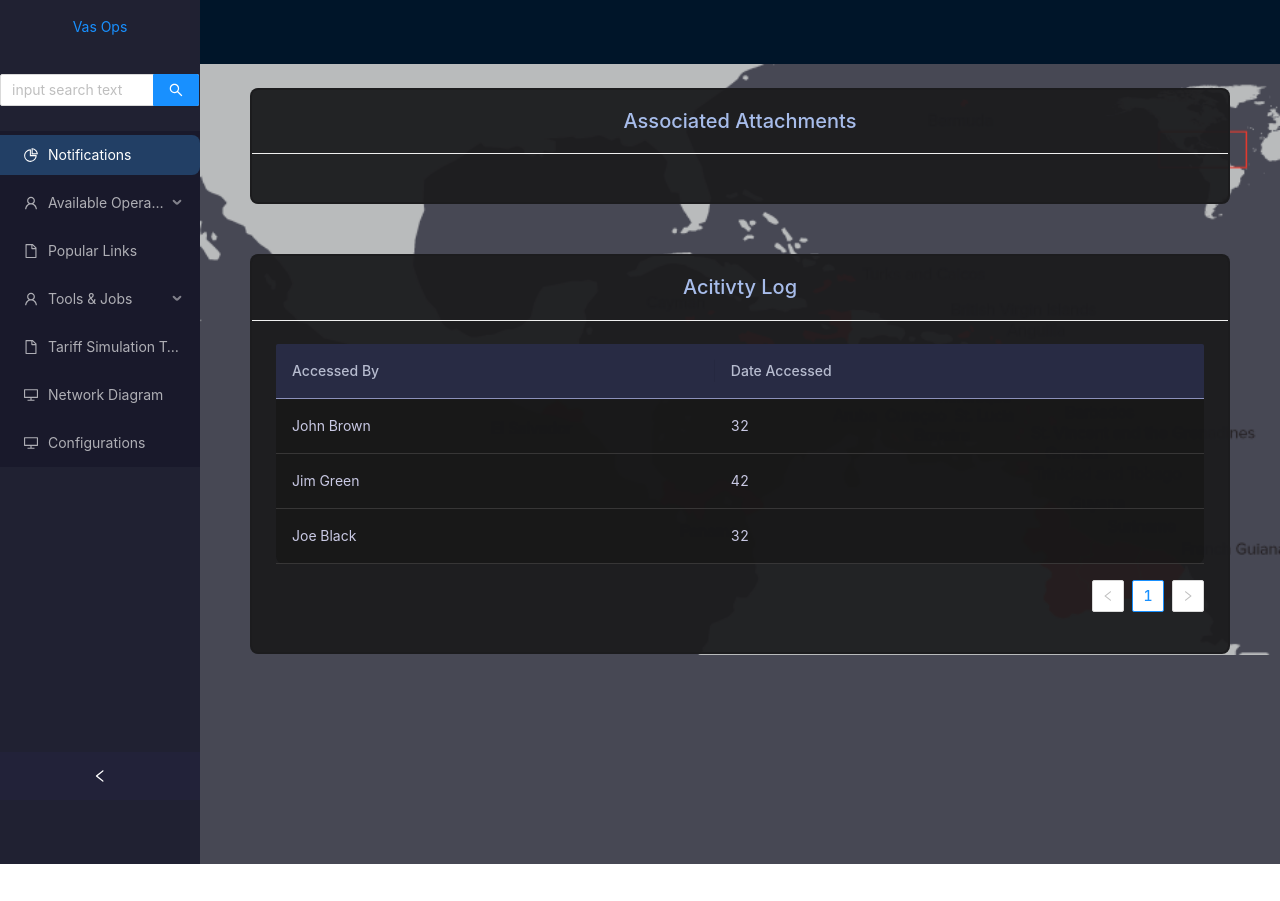
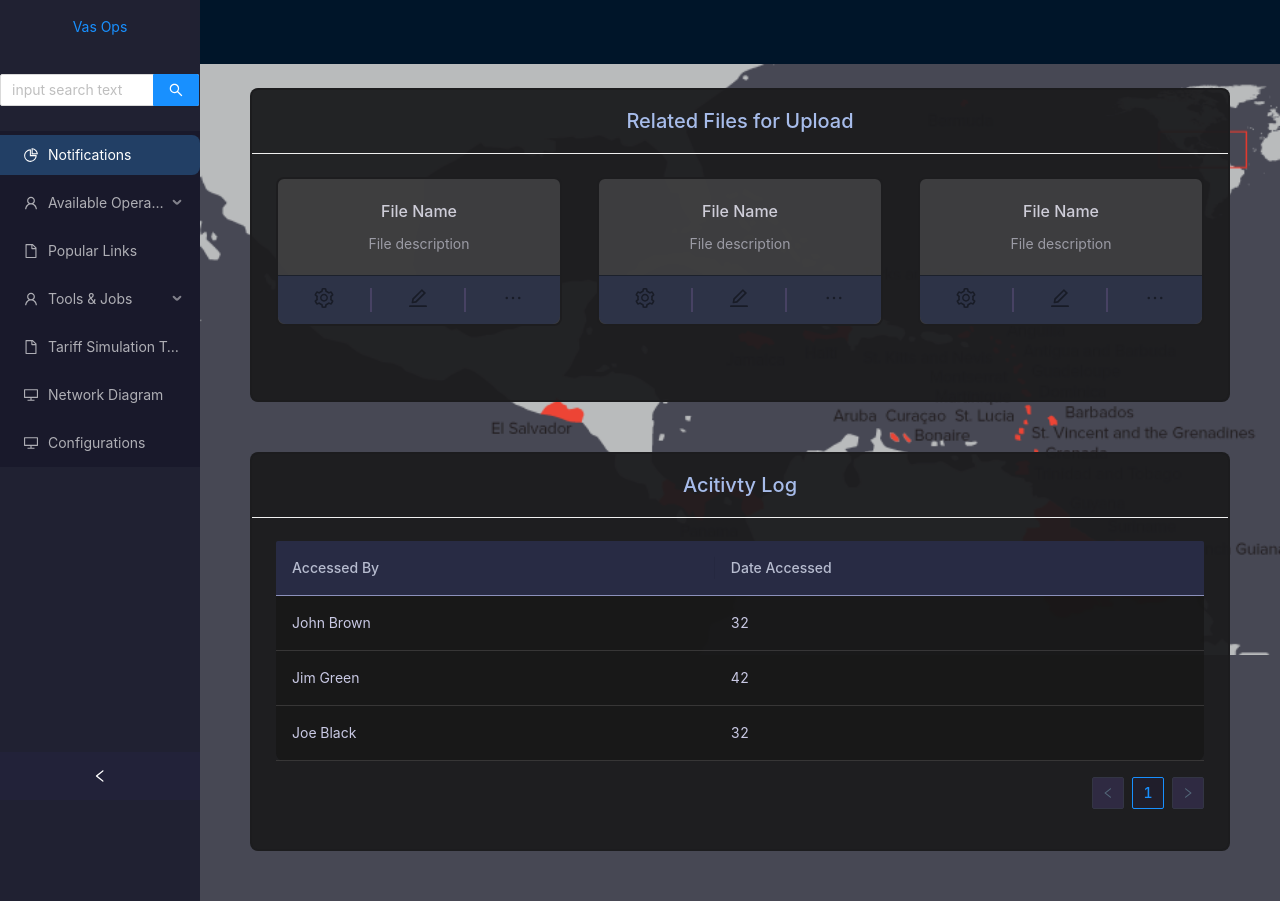
Before and after one commit to EJon-bit/react-azure-web-app, a React (Create React App) app in the folder networkgui-app/: page /operation1 in a window 1280 px wide. Before the commit the page ends 864 px from the top, so only its background shows below. Built offline with nearby package versions, Linux system fonts and the light colour scheme.

Commit message:
comp update

```diff
--- a/networkgui-app/src/components/Configurations.js
+++ b/networkgui-app/src/components/Configurations.js
@@ -1,8 +1,10 @@
 import React from 'react';
 import 'antd/dist/antd.css';
+import '../cssComponents/Config.css'
+import Editor from '@monaco-editor/react';
+import { Row, Col, Card, Input, Select} from 'antd';
 
-import Editor from '@monaco-editor/react';
-import { Row, Col, Card} from 'antd';
+const { Option } = Select;
 
 class Configurations extends React.Component{
     render(){
@@ -11,6 +13,16 @@ class Configurations extends React.Component{
                 <Row gutter={[24, 50]}>
                     <Col span={24}>
                         <Card title="Operations Configuration">
+                            <Input.Group compact>
+                                <Select defaultValue="Option1-1">
+                                    <Option value="Option1-1">Operation: A</Option>
+                                    <Option value="Option1-2">Operation: B</Option>
+                                </Select>
+                                <Select defaultValue="Option2-2">
+                                    <Option value="Option2-1">Config File: A</Option>
+                                    <Option value="Option2-2">Config File: B</Option>
+                                </Select>
+                            </Input.Group>
                             <Editor height="50vh" language="javascript" value={'var thing = sumn'} theme='dark'/>;
                         </Card>
                     </Col>
--- a/networkgui-app/src/components/Operation Pages/Sub Op Components/Operation.js
+++ b/networkgui-app/src/components/Operation Pages/Sub Op Components/Operation.js
@@ -4,17 +4,51 @@ import 'antd/dist/antd.css';
 import '../../../cssComponents/operations.css'
 import ActivityTable from './ActivityTable'
 import {Card} from 'antd';
+import { EditOutlined, EllipsisOutlined, SettingOutlined } from '@ant-design/icons';
 
-
+const { Meta } = Card;
 
 class Operation extends React.Component{
     render(){
         return(
             <div>
-                <Card title="Associated Attachments">
-                    <Row>
+                <Card title="Related Files for Upload">
+                    <Row gutter={35}>
                         <Col flex={5}>
-
+                            <Card id="attachments"
+                                actions={[
+                                <SettingOutlined key="setting" />,
+                                <EditOutlined key="edit" />,
+                                <EllipsisOutlined key="ellipsis" />,
+                                ]}>
+                                <Meta
+                                title=" File Name"
+                                description="File description"/>
+                            </Card>
+                        </Col>
+                        <Col flex={5}>
+                            <Card id="attachments"
+                                actions={[
+                                <SettingOutlined key="setting" />,
+                                <EditOutlined key="edit" />,
+                                <EllipsisOutlined key="ellipsis" />,
+                                ]}>
+                                <Meta
+                                title="File Name"
+                                description="File description"/>
+                            </Card>
+                        </Col>
+                        <Col flex={5}>
+                            <Card id="attachments"
+                                actions={[
+                                <SettingOutlined key="setting" />,
+                                <EditOutlined key="edit" />,
+                                <EllipsisOutlined key="ellipsis" />,
+                                ]}>
+                                <Meta
+                                title="File Name"
+                                description="File description"/>
+                            </Card>
                         </Col>
                     </Row>
                 </Card>
--- a/networkgui-app/src/components/PopularLinks.js
+++ b/networkgui-app/src/components/PopularLinks.js
@@ -12,19 +12,19 @@ class PopularLinks extends React.Component{
                     <Row gutter={30}>
                         <Col flex={5}>
                             <Card id="AppCard" title="App Name">
-                                Value
+                                Link
                             </Card>
                         </Col>
 
                         <Col flex={5}>
                             <Card id="AppCard" title="App Name">
-                                Value
+                                Link
                             </Card>
                         </Col>
 
                         <Col flex={5}>
                             <Card id="AppCard" title="App Name">
-                                Value
+                                Link
                             </Card>
                         </Col>
                     </Row>
--- a/networkgui-app/src/cssComponents/Config.css
+++ b/networkgui-app/src/cssComponents/Config.css
@@ -0,0 +1,25 @@
+/* .ant-input-group.ant-input-group-compact > .ant-select > .ant-select-selector,
+.ant-input-group.ant-input-group-compact > .ant-select-auto-complete .ant-input,
+.ant-input-group.ant-input-group-compact > .ant-cascader-picker .ant-input,
+.ant-input-group.ant-input-group-compact > .ant-input-group-wrapper .ant-input {
+  margin-left: 100px;
+} */
+
+.ant-input-group.ant-input-group-compact > *:first-child,
+.ant-input-group.ant-input-group-compact > .ant-select:first-child > .ant-select-selector,
+.ant-input-group.ant-input-group-compact > .ant-select-auto-complete:first-child .ant-input,
+.ant-input-group.ant-input-group-compact > .ant-cascader-picker:first-child .ant-input {
+  background-color: rgba(41, 32, 66, 0.788);
+  color: rgb(217, 236, 252);
+  border-color: rgb(21, 21, 26);
+
+}
+
+.ant-input-group.ant-input-group-compact > *:last-child,
+.ant-input-group.ant-input-group-compact > .ant-select:last-child > .ant-select-selector,
+.ant-input-group.ant-input-group-compact > .ant-cascader-picker:last-child .ant-input,
+.ant-input-group.ant-input-group-compact > .ant-cascader-picker-focused:last-child .ant-input {
+    background-color: rgba(47, 40, 66, 0.788);
+    color: rgb(217, 236, 252);
+    border-color: rgb(21, 21, 26);
+}
--- a/networkgui-app/src/cssComponents/CurrentJobs.scoped.css
+++ b/networkgui-app/src/cssComponents/CurrentJobs.scoped.css
@@ -10,7 +10,7 @@
 
 .ant-card#JobCard{
 
-    background: rgba(116, 115, 119, 0.671);
+    background:  rgba(67, 67, 68, 0.877);
     border-radius: 8px;
     border-color:rgba(29, 29, 31, 0.726);
     border-width: 2px;
--- a/networkgui-app/src/cssComponents/PopLinks.scoped.css
+++ b/networkgui-app/src/cssComponents/PopLinks.scoped.css
@@ -15,7 +15,7 @@
 }
 
 .ant-card#AppCard{
-    background: rgba(116, 115, 119, 0.671);
+    background: rgba(67, 67, 68, 0.877);
     border-radius: 8px;
     border-color:rgba(29, 29, 31, 0.726);
     border-width: 2px;
--- a/networkgui-app/src/cssComponents/operations.css
+++ b/networkgui-app/src/cssComponents/operations.css
@@ -2,6 +2,10 @@
     margin-bottom: 50px;
 }
 
+.ant-card#attachments{
+    background-color: rgba(67, 67, 68, 0.877);
+    color: cornflowerblue;
+}
 .ant-table {
 
     color: rgba(247, 242, 242, 0.85);
@@ -29,3 +33,60 @@
 .ant-table-tbody > tr.ant-table-row:hover > td {
     background: #333a47e8;
 }
+.ant-card-meta-title {
+    overflow: hidden;
+    color: rgba(231, 230, 243, 0.85);
+    font-weight: 500;
+    font-size: 16px;
+    white-space: nowrap;
+    text-overflow: ellipsis;
+  }
+  .ant-card-meta-description {
+    color: rgba(210, 209, 223, 0.637);
+  }
+
+  .ant-card-actions {
+    margin: 0;
+    padding: 0;
+    list-style: none;
+    background: rgb(45, 51, 71);
+    border-top: 1px solid #1c212c;
+    /* border-bottom: 1px solid #1c212c;
+    border-left: 2px solid #1c212c; */
+    border-radius: 0px 0px 8px 8px ;
+  }
+
+  .ant-card-actions > li {
+    float: left;
+    margin: 12px 0;
+    color: rgba(66, 75, 102, 0.521);
+    text-align: center;
+  }
+
+  .ant-card-actions > li > span > .anticon {
+    font-size: 20px;
+    line-height: 22px;
+  }
+  .ant-card-actions > li:not(:last-child) {
+    border-right: 2px solid #4e476bc7;
+  }
+
+  .ant-pagination-item {
+    background-color: rgb(32, 30, 43);
+}
+
+.ant-pagination-prev .ant-pagination-item-link,
+.ant-pagination-next .ant-pagination-item-link {
+  color: rgb(83, 103, 121);
+  background-color: rgb(47, 42, 66);
+  border: 1px solid #333544;
+  border-radius: 2px;
+}
+
+
+.ant-pagination-disabled:hover .ant-pagination-item-link,
+.ant-pagination-disabled:focus .ant-pagination-item-link {
+  color: rgba(97, 111, 156, 0.521);
+  border-color: #d9d9d9;
+  cursor: not-allowed;
+}
```
